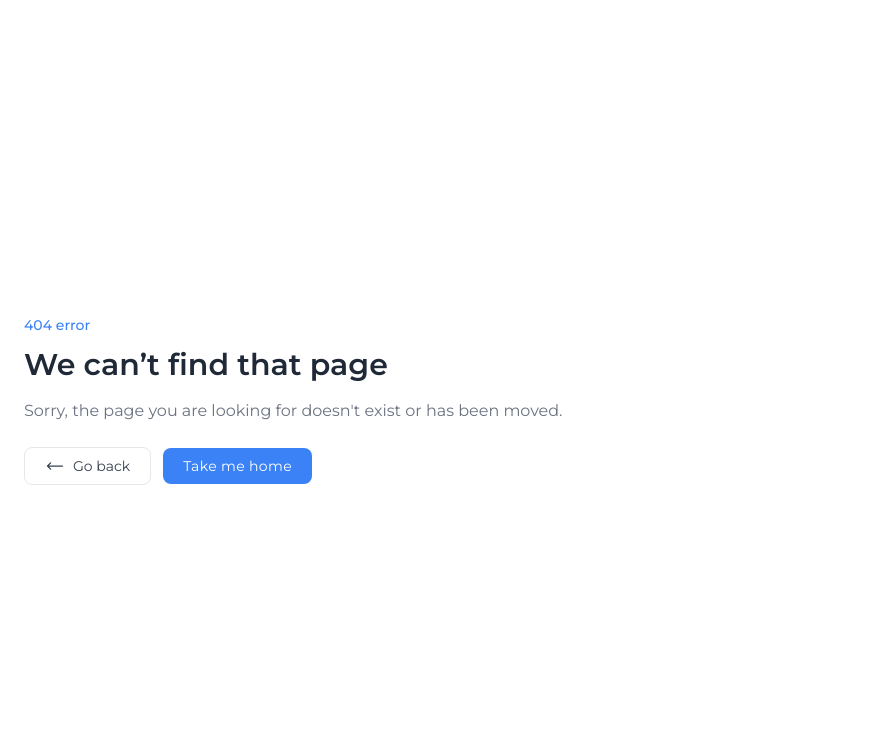
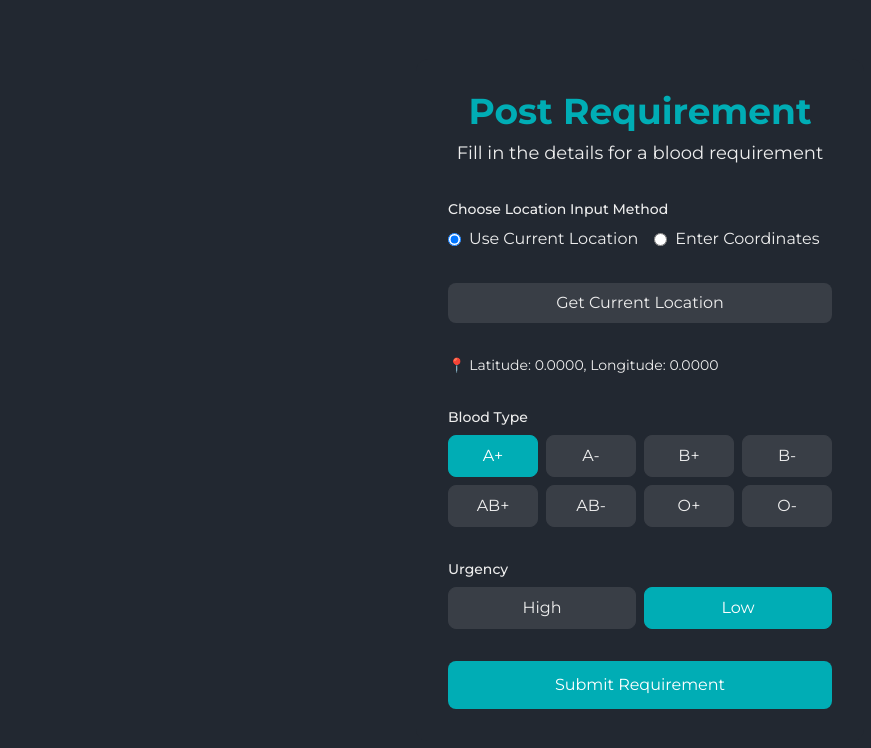
Before and after one commit to Baalavignesh/donatelife, a React (Vite) app: page /postreq in a window 1280 px wide. Before the commit this address had no page. Shown: the top 748 px of the page, without its empty margins (0-871 px from the left). Built offline with nearby package versions, Linux system fonts and the light colour scheme.

Commit message:
Added the PostReq page for Blood banks to post req.

```diff
--- a/package.json
+++ b/package.json
@@ -25,7 +25,7 @@
     "three": "^0.161.0"
   },
   "devDependencies": {
-    "@types/react": "^18.2.15",
+    "@types/react": "^18.3.20",
     "@types/react-dom": "^18.2.7",
     "@types/three": "^0.161.2",
     "@typescript-eslint/eslint-plugin": "^6.0.0",
--- a/src/App.tsx
+++ b/src/App.tsx
@@ -3,6 +3,7 @@ import Dashboard from "./pages/dashboard";
 import Login from "./pages/login";
 import Register from "./pages/register";
 import Error from "./pages/error";
+import PostReq from "./pages/postreq";
 
 function App() {
   return (
@@ -10,6 +11,7 @@ function App() {
       <Routes>
         <Route path="/dashboard" Component={Dashboard} />
         <Route path="/register" Component={Register} />
+        <Route path="/postreq" Component={PostReq} /> {/* ✅ New route */}
         <Route path="/" Component={Login} />
         <Route path="*" Component={Error} />
       </Routes>
--- /dev/null
+++ b/src/pages/postreq.tsx
@@ -0,0 +1,189 @@
+import { useState } from "react";
+import { Fade } from "@mui/material";
+
+// Tailwind style variables
+const inputBase =
+  "p-2 rounded-lg bg-secondary text-custom-white border border-secondary focus:ring-primary focus:border-primary focus:outline-none";
+const buttonBase = "p-2 rounded-lg transition-colors duration-200";
+const selectedButton = "bg-primary text-white border-primary";
+const unselectedButton = "bg-secondary text-custom-white border-secondary";
+const sectionTitle = "block text-sm font-medium";
+
+// Static options
+const bloodGroups = ["A+", "A-", "B+", "B-", "AB+", "AB-", "O+", "O-"];
+const urgencyLevels = ["High", "Low"];
+
+const PostReq = () => {
+  const [req, setReq] = useState({
+    group: "A+",
+    location: { lat: 0, long: 0 },
+    urgency: "Low",
+  });
+
+  const [locationMode, setLocationMode] = useState<"current" | "manual">("current");
+  const [error, setError] = useState("");
+
+  // Geolocation handler
+  const handleGetCurrentLocation = () => {
+    if (navigator.geolocation) {
+      navigator.geolocation.getCurrentPosition(
+        (position) => {
+          setReq((prev) => ({
+            ...prev,
+            location: {
+              lat: position.coords.latitude,
+              long: position.coords.longitude,
+            },
+          }));
+          setError("");
+        },
+        () => {
+          setError("Failed to get current location.");
+        }
+      );
+    } else {
+      setError("Geolocation is not supported by your browser.");
+    }
+  };
+
+  return (
+    <div className="bg-custom-black min-h-screen flex flex-col items-center justify-center py-8">
+      <Fade in={true} timeout={1000}>
+        <div className="w-full max-w-md p-8 space-y-8 rounded-xl bg-custom-black text-custom-white">
+          <div className="text-center">
+            <h1 className="text-4xl font-bold text-primary mb-2">Post Requirement</h1>
+            <p className="text-lg text-custom-white mb-6">
+              Fill in the details for a blood requirement
+            </p>
+          </div>
+
+          {error && (
+            <div className="p-3 bg-danger/20 text-danger rounded-lg text-center mb-4">
+              {error}
+            </div>
+          )}
+
+          {/* Location Input Method */}
+          <div className="space-y-2">
+            <label className={sectionTitle}>Choose Location Input Method</label>
+            <div className="flex gap-4">
+              <label className="flex items-center gap-2 cursor-pointer">
+                <input
+                  type="radio"
+                  name="locationMode"
+                  value="current"
+                  checked={locationMode === "current"}
+                  onChange={() => setLocationMode("current")}
+                />
+                <span className="text-custom-white">Use Current Location</span>
+              </label>
+              <label className="flex items-center gap-2 cursor-pointer">
+                <input
+                  type="radio"
+                  name="locationMode"
+                  value="manual"
+                  checked={locationMode === "manual"}
+                  onChange={() => setLocationMode("manual")}
+                />
+                <span className="text-custom-white">Enter Coordinates</span>
+              </label>
+            </div>
+          </div>
+
+          {/* Location Input */}
+          {locationMode === "current" && (
+            <button
+              onClick={handleGetCurrentLocation}
+              className={`w-full mt-2 ${buttonBase} ${unselectedButton}`}
+            >
+              Get Current Location
+            </button>
+          )}
+
+          {locationMode === "manual" && (
+            <div className="flex gap-2 mt-2">
+              <input
+                type="number"
+                step="any"
+                placeholder="Latitude"
+                value={req.location.lat}
+                onChange={(e) =>
+                  setReq((prev) => ({
+                    ...prev,
+                    location: { ...prev.location, lat: parseFloat(e.target.value) || 0 },
+                  }))
+                }
+                className={`flex-1 ${inputBase}`}
+              />
+              <input
+                type="number"
+                step="any"
+                placeholder="Longitude"
+                value={req.location.long}
+                onChange={(e) =>
+                  setReq((prev) => ({
+                    ...prev,
+                    location: { ...prev.location, long: parseFloat(e.target.value) || 0 },
+                  }))
+                }
+                className={`flex-1 ${inputBase}`}
+              />
+            </div>
+          )}
+
+          <p className="text-sm text-custom-white mt-2">
+            📍 Latitude: {req.location.lat.toFixed(4)}, Longitude: {req.location.long.toFixed(4)}
+          </p>
+
+          {/* Blood Group */}
+          <div className="space-y-2 mt-4">
+            <label className={sectionTitle}>Blood Type</label>
+            <div className="grid grid-cols-4 gap-2">
+              {bloodGroups.map((group) => (
+                <button
+                  key={group}
+                  onClick={() => setReq((prev) => ({ ...prev, group }))}
+                  className={`p-2 rounded-lg border ${
+                    req.group === group ? selectedButton : unselectedButton
+                  } hover:bg-primary/80 ${buttonBase}`}
+                >
+                  {group}
+                </button>
+              ))}
+            </div>
+          </div>
+
+          {/* Urgency */}
+          <div className="space-y-2 mt-4">
+            <label className={sectionTitle}>Urgency</label>
+            <div className="flex gap-2">
+              {urgencyLevels.map((urgency) => (
+                <button
+                  key={urgency}
+                  onClick={() => setReq((prev) => ({ ...prev, urgency }))}
+                  className={`flex-1 border ${
+                    req.urgency === urgency ? selectedButton : unselectedButton
+                  } hover:bg-primary/80 ${buttonBase}`}
+                >
+                  {urgency}
+                </button>
+              ))}
+            </div>
+          </div>
+
+          {/* Submit Button */}
+          <div className="text-center mt-6">
+            <button
+              onClick={() => console.log("Request submitted:", req)}
+              className={`w-full p-3 ${buttonBase} ${selectedButton}`}
+            >
+              Submit Requirement
+            </button>
+          </div>
+        </div>
+      </Fade>
+    </div>
+  );
+};
+
+export default PostReq;
```
Also changed, not shown: 1 other file (tests, documents, lock files or other folders).
